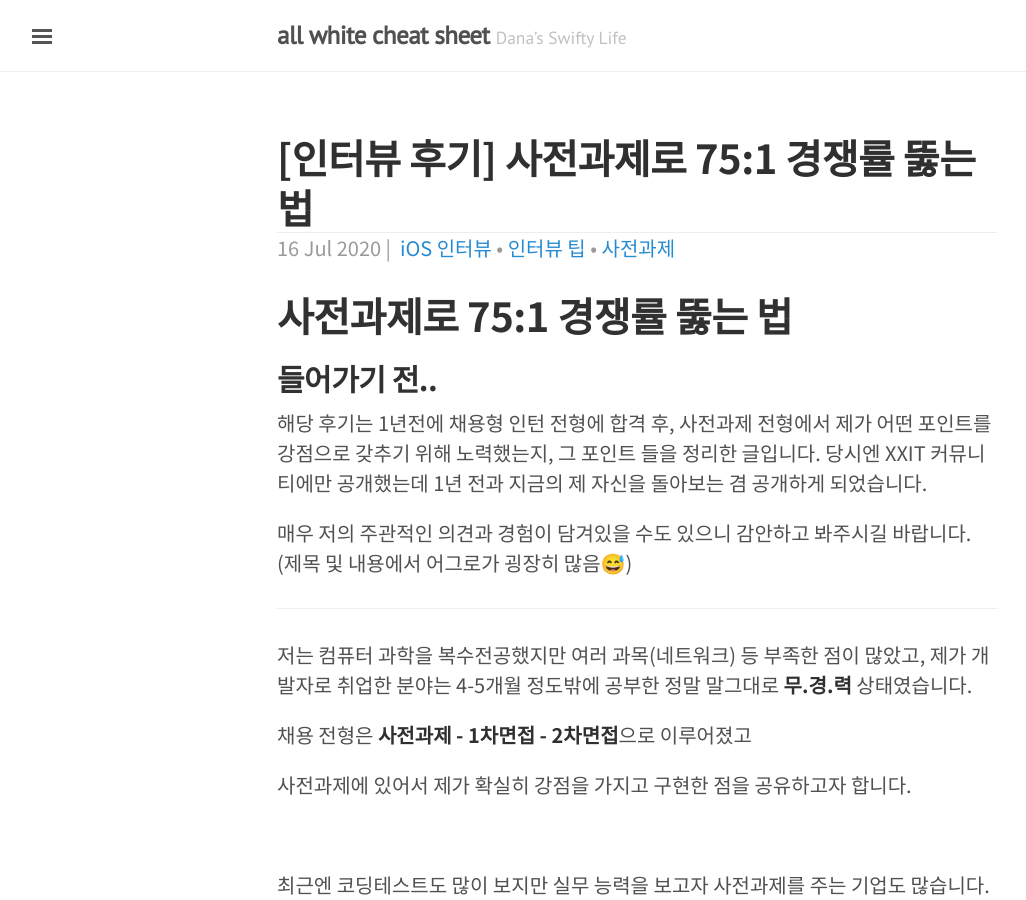
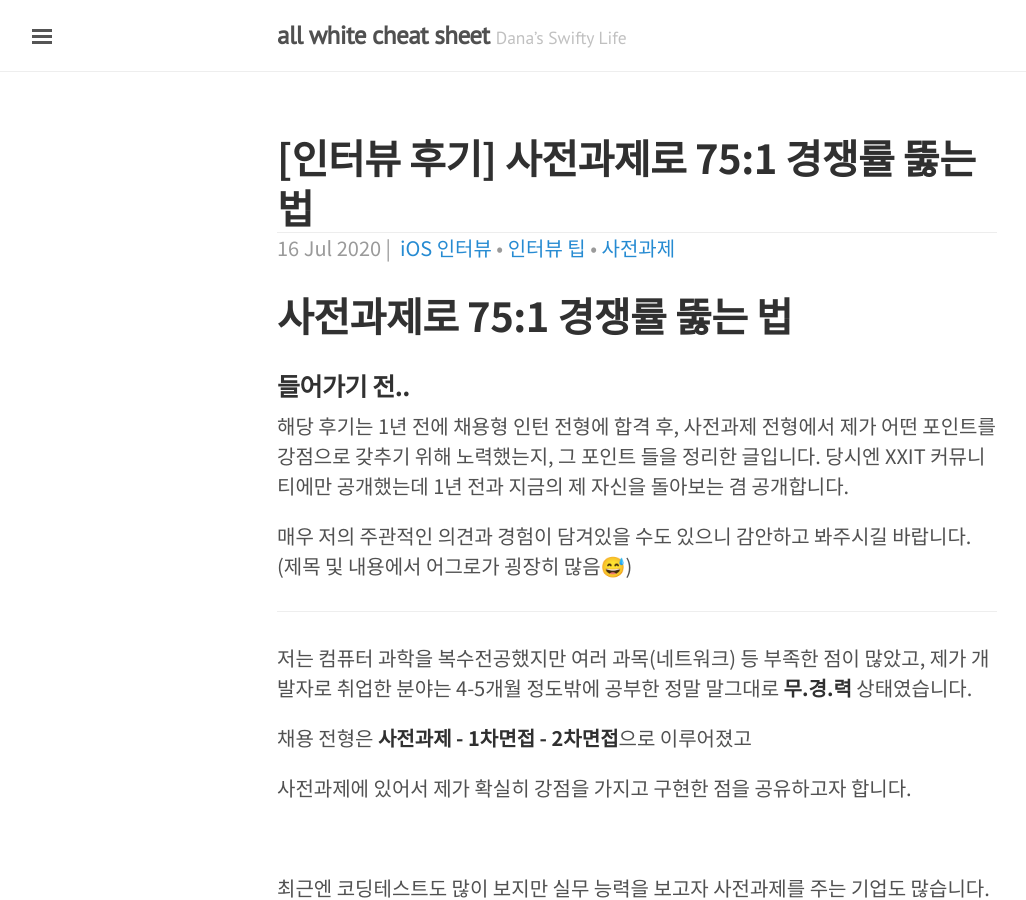
Before and after one commit to daheenallwhite/daheenallwhite.github.io, a Jekyll site: the page built from _posts/2020-07-16-Interview-Review.md, in a window 1280 px wide and 900 px high. Shown: the whole window, without its empty margins (3-1029 px from the left). Built offline with Jekyll 4.4.1, drawn with Linux system fonts in a browser that asks for light colours; nearby versions of some CDN libraries; comment, search, counter and statistics services are not loaded.

Commit message:
Edit font format of new post

```diff
--- a/_posts/2020-07-16-Interview-Review.md
+++ b/_posts/2020-07-16-Interview-Review.md
@@ -15,9 +15,9 @@ sitemap :
 
 
 
-## 들어가기 전..
+### 들어가기 전..
 
-해당 후기는 1년전에 채용형 인턴 전형에 합격 후, 사전과제 전형에서 제가 어떤 포인트를 강점으로 갖추기 위해 노력했는지, 그 포인트 들을 정리한 글입니다. 당시엔 XXIT 커뮤니티에만 공개했는데 1년 전과 지금의 제 자신을 돌아보는 겸 공개하게 되었습니다.
+해당 후기는 1년 전에 채용형 인턴 전형에 합격 후, 사전과제 전형에서 제가 어떤 포인트를 강점으로 갖추기 위해 노력했는지, 그 포인트 들을 정리한 글입니다. 당시엔 XXIT 커뮤니티에만 공개했는데 1년 전과 지금의 제 자신을 돌아보는 겸 공개합니다.
 
 매우 저의 주관적인 의견과 경험이 담겨있을 수도 있으니 감안하고 봐주시길 바랍니다. (제목 및 내용에서 어그로가 굉장히 많음😅)
 
```
